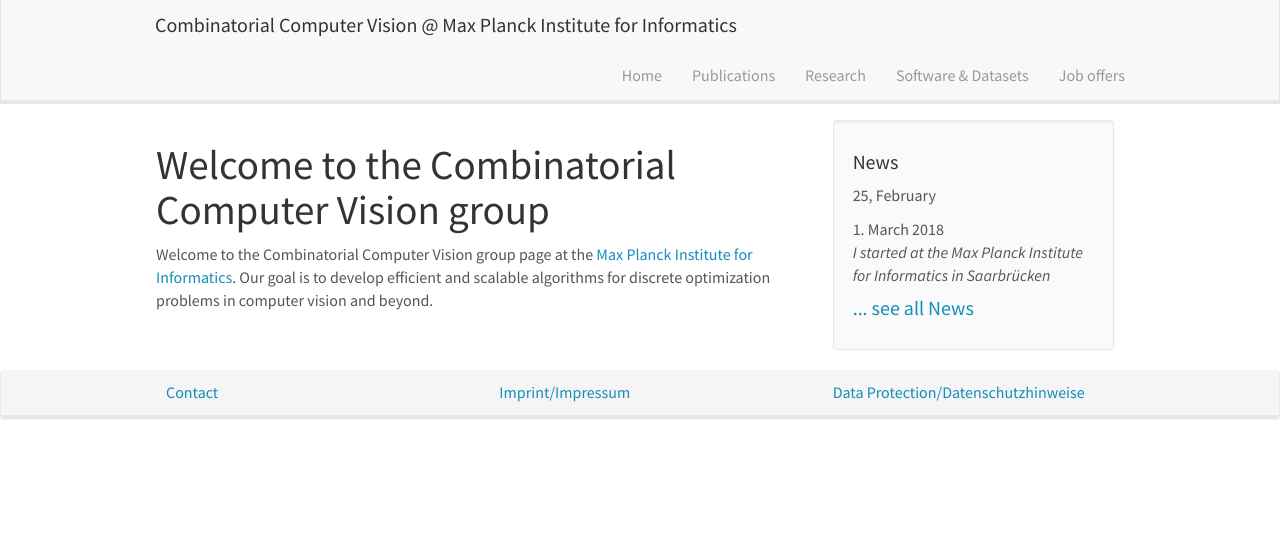
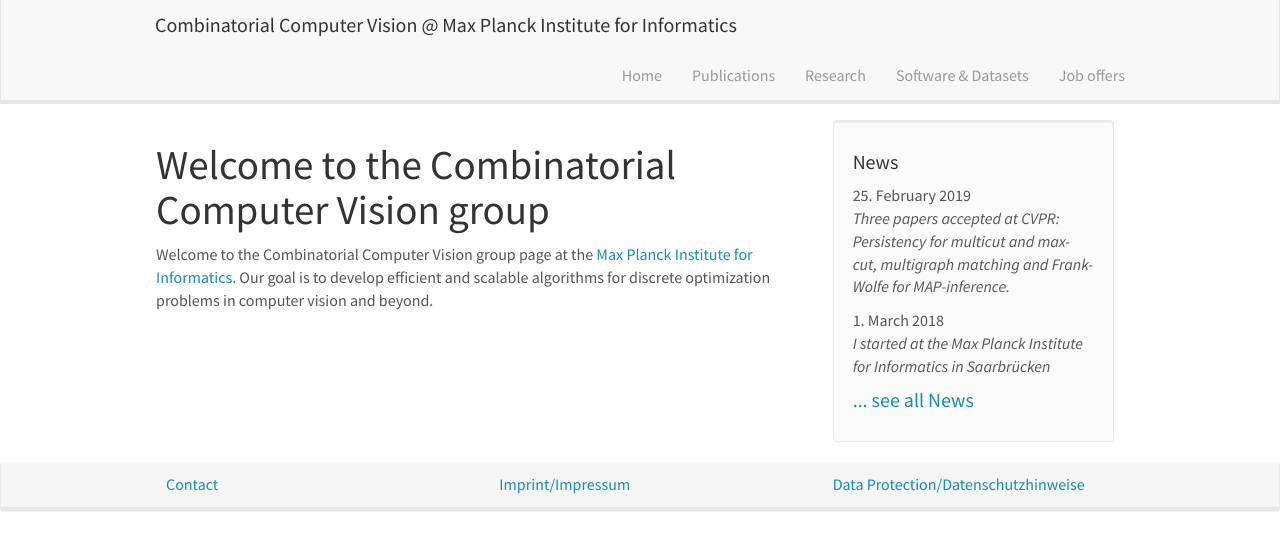
Before and after one commit to pawelswoboda/pawelswoboda.github.io, a Jekyll site: the page built from _pages/home.md, in a window 1280 px wide. Shown: the top 550 px of the page. Built offline with Jekyll 4.4.1, drawn with Linux system fonts in a browser that asks for light colours; nearby versions of some CDN libraries.

Commit message:
CVPR 2019 paper acceptance.

```diff
--- a/_data/news.yml
+++ b/_data/news.yml
@@ -1,5 +1,5 @@
-- date: 25, February
-  headline "Three papers accepted at CVPR: Persistency for multicut and max-cut, multigraph matching and Frank-Wolfe for MAP-inference."
+- date: 25. February 2019
+  headline: "Three papers accepted at CVPR: Persistency for multicut and max-cut, multigraph matching and Frank-Wolfe for MAP-inference."
 
 - date: 1. March 2018
   headline: "I started at the Max Planck Institute for Informatics in Saarbrücken"
```
